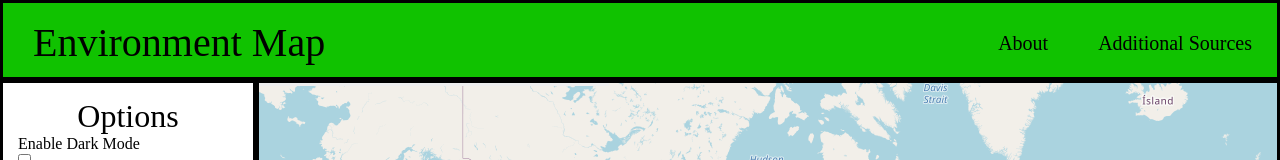
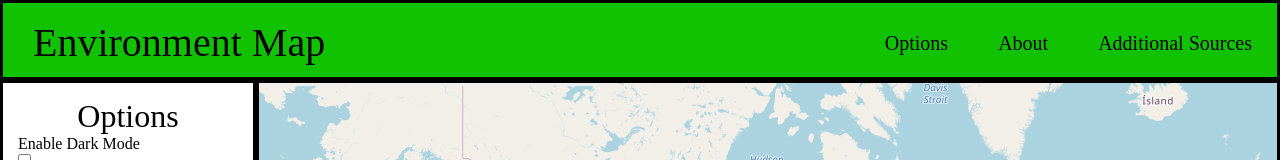
Before and after one commit to euouae682/environment-map, a Vue app: page / in a window 1280 px wide. Shown: the top 160 px of the page. Built offline with nearby package versions, Linux system fonts and the light colour scheme.

Commit message:
improved code documentation

```diff
--- a/src/components/Header.vue
+++ b/src/components/Header.vue
@@ -1,4 +1,5 @@
 <script setup>
+/* Import state "store" */
 import { store } from '../store.js';
 
 defineProps({
@@ -10,11 +11,13 @@ defineProps({
 </script>
 
 <template>
+  <!-- Add `dark` class if dark mode is toggled on -->
   <header :class="{ dark: store.viewMode }">
     <h1>{{ name }}</h1>
     <ul>
-        <li><a>About</a></li>
-        <li><a>Additional Sources</a></li>
+      <li><a>Options</a></li>
+      <li><a>About</a></li>
+      <li><a>Additional Sources</a></li>
     </ul>
   </header>
 </template>
@@ -52,6 +55,7 @@ a {
     transition: color 0.2s;
 }
 
+/* Dark mode styles for navbar text */
 .dark a {
   color: white;
 }
--- a/src/components/MainMap.vue
+++ b/src/components/MainMap.vue
@@ -1,9 +1,12 @@
 <script setup>
+/* Import state "store" */
 import { store } from '../store.js';
 </script>
 
 <template>
+  <!-- Add `dark` class if dark mode is toggled on -->
   <div class="map" :class="{ dark: store.viewMode }">
+    <!-- PLACEHOLDER IMAGE -->
     <img src="../assets/map.PNG">
   </div>
 </template>
--- a/src/components/MoreInfo.vue
+++ b/src/components/MoreInfo.vue
@@ -1,10 +1,13 @@
 <script setup>
+/* Import state "store" */
 import { store } from '../store.js';
 </script>
 
 <template>
+  <!-- Add `dark` class if dark mode is toggled on -->
   <aside :class="{ dark: store.viewMode }">
     <h2>More Info</h2>
+    <!-- PLACEHOLDER TEXT -->
     <p>Lorem ipsum dolor sit amet, consectetur adipiscing elit, sed do eiusmod tempor incididunt ut labore et dolore magna aliqua. Tellus in metus vulputate eu scelerisque felis imperdiet proin fermentum. Erat pellentesque adipiscing commodo elit at imperdiet dui accumsan sit. Eleifend mi in nulla posuere sollicitudin aliquam. Nisi est sit amet facilisis magna etiam tempor orci eu. Sed viverra tellus in hac. Tellus in metus vulputate eu scelerisque felis. Vel pretium lectus quam id leo in vitae. Euismod quis viverra nibh cras pulvinar mattis nunc sed blandit. Et malesuada fames ac turpis egestas sed tempus. Nec sagittis aliquam malesuada bibendum arcu vitae elementum curabitur vitae. Fermentum leo vel orci porta non pulvinar. A erat nam at lectus urna duis convallis. Pulvinar proin gravida hendrerit lectus a. Semper viverra nam libero justo laoreet. Vitae sapien pellentesque habitant morbi tristique senectus et netus et. Dignissim sodales ut eu sem. Amet commodo nulla facilisi nullam vehicula ipsum a arcu cursus.
 <br /><br />
 Laoreet id donec ultrices tincidunt arcu non. Vulputate eu scelerisque felis imperdiet proin fermentum. Massa tempor nec feugiat nisl. Suspendisse ultrices gravida dictum fusce ut. At tempor commodo ullamcorper a. Nisl rhoncus mattis rhoncus urna. Purus in mollis nunc sed id semper risus in. Non enim praesent elementum facilisis leo vel fringilla est ullamcorper. Arcu non odio euismod lacinia at quis. Vitae congue mauris rhoncus aenean vel elit scelerisque mauris pellentesque. Faucibus et molestie ac feugiat. Neque laoreet suspendisse interdum consectetur libero id faucibus nisl. Scelerisque mauris pellentesque pulvinar pellentesque habitant morbi tristique senectus.
--- a/src/components/Options.vue
+++ b/src/components/Options.vue
@@ -1,16 +1,21 @@
 <script setup>
+/* Import state "store" */
 import { store } from '../store.js';
 </script>
 
 <template>
+  <!-- Add `dark` class if dark mode is toggled on -->
   <aside :class="{ dark: store.viewMode }">
     <h2>Options</h2>
+    <!-- Checkbox bound to `viewMode` state -->
     <p>Enable Dark Mode</p>
     <input type="checkbox" v-model="store.viewMode">
     <br /><br />
+    <!-- Checkbox bound to `showMore` state -->
     <p>Show "Show More" Panel (DEBUG ONLY)</p>
     <input type="checkbox" v-model="store.showMore">
     <br /><br />
+    <!-- PLACEHOLDER TEXT -->
     <p>Lorem ipsum dolor sit amet, consectetur adipiscing elit, sed do eiusmod tempor incididunt ut labore et dolore magna aliqua. Tellus in metus vulputate eu scelerisque felis imperdiet proin fermentum. Erat pellentesque adipiscing commodo elit at imperdiet dui accumsan sit. Eleifend mi in nulla posuere sollicitudin aliquam. Nisi est sit amet facilisis magna etiam tempor orci eu. Sed viverra tellus in hac. Tellus in metus vulputate eu scelerisque felis. Vel pretium lectus quam id leo in vitae. Euismod quis viverra nibh cras pulvinar mattis nunc sed blandit. Et malesuada fames ac turpis egestas sed tempus. Nec sagittis aliquam malesuada bibendum arcu vitae elementum curabitur vitae. Fermentum leo vel orci porta non pulvinar. A erat nam at lectus urna duis convallis. Pulvinar proin gravida hendrerit lectus a. Semper viverra nam libero justo laoreet. Vitae sapien pellentesque habitant morbi tristique senectus et netus et. Dignissim sodales ut eu sem. Amet commodo nulla facilisi nullam vehicula ipsum a arcu cursus.
 <br /><br />
 Laoreet id donec ultrices tincidunt arcu non. Vulputate eu scelerisque felis imperdiet proin fermentum. Massa tempor nec feugiat nisl. Suspendisse ultrices gravida dictum fusce ut. At tempor commodo ullamcorper a. Nisl rhoncus mattis rhoncus urna. Purus in mollis nunc sed id semper risus in. Non enim praesent elementum facilisis leo vel fringilla est ullamcorper. Arcu non odio euismod lacinia at quis. Vitae congue mauris rhoncus aenean vel elit scelerisque mauris pellentesque. Faucibus et molestie ac feugiat. Neque laoreet suspendisse interdum consectetur libero id faucibus nisl. Scelerisque mauris pellentesque pulvinar pellentesque habitant morbi tristique senectus.
```
